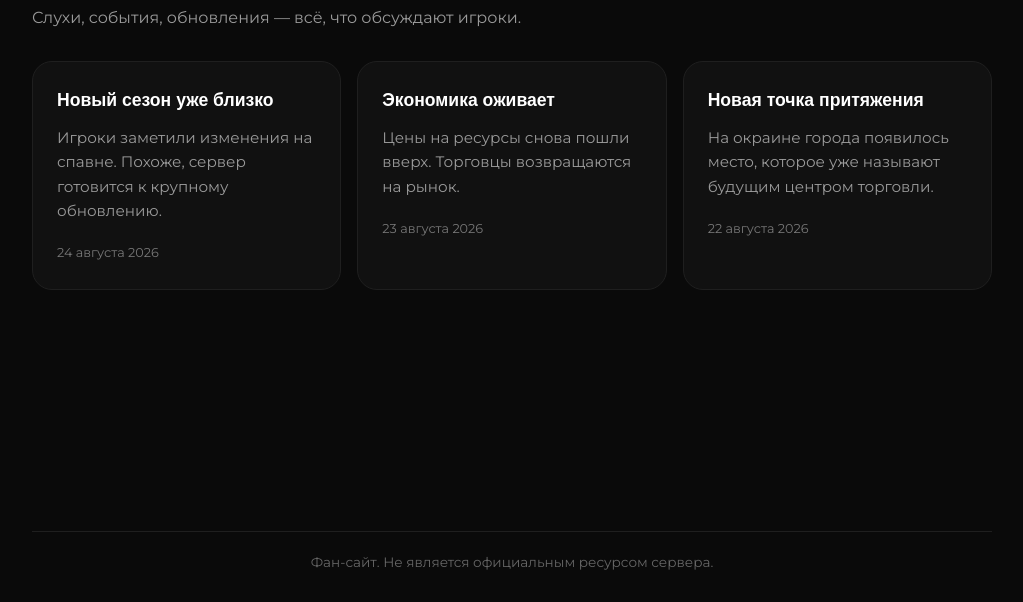
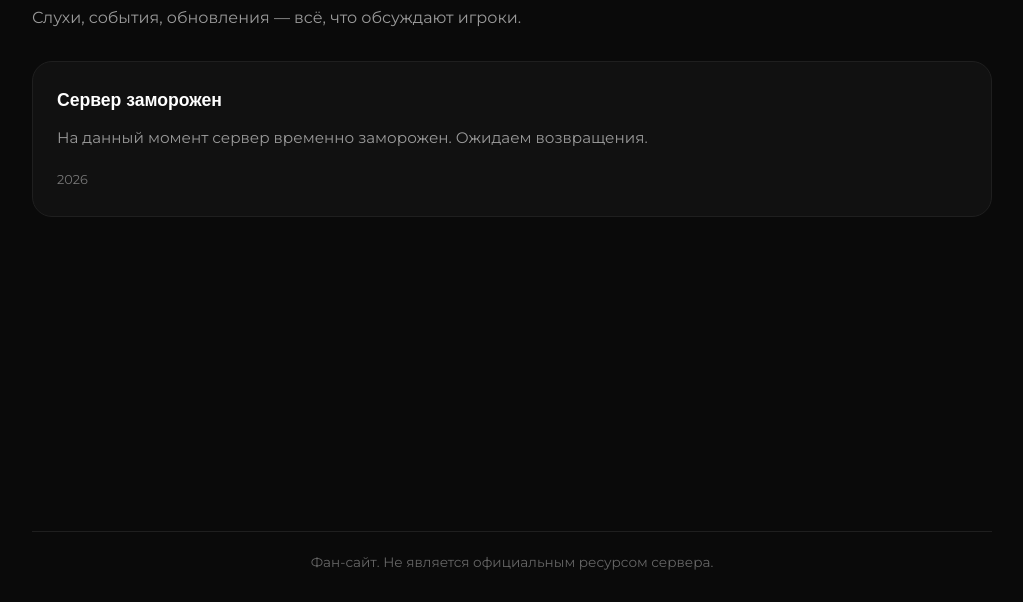
Before and after one commit to SaDFFOX/zatmenie, a plain HTML site: page news.html in a window 1280 px wide. Shown: the part 198-800 px from the top of the page, without its empty margins (128-1151 px from the left). Drawn offline with Linux system fonts and the light colour scheme; a web font is replaced by a local one.

Commit message:
Update news.html

```diff
--- a/news.html
+++ b/news.html
@@ -27,21 +27,9 @@
 
     <section class="cards">
       <article class="card">
-        <h2>Новый сезон уже близко</h2>
-        <p>Игроки заметили изменения на спавне. Похоже, сервер готовится к крупному обновлению.</p>
-        <span class="date">24 августа 2026</span>
-      </article>
-
-      <article class="card">
-        <h2>Экономика оживает</h2>
-        <p>Цены на ресурсы снова пошли вверх. Торговцы возвращаются на рынок.</p>
-        <span class="date">23 августа 2026</span>
-      </article>
-
-      <article class="card">
-        <h2>Новая точка притяжения</h2>
-        <p>На окраине города появилось место, которое уже называют будущим центром торговли.</p>
-        <span class="date">22 августа 2026</span>
+        <h2>Сервер заморожен</h2>
+        <p>На данный момент сервер временно заморожен. Ожидаем возвращения.</p>
+        <span class="date">2026</span>
       </article>
     </section>
 
```
